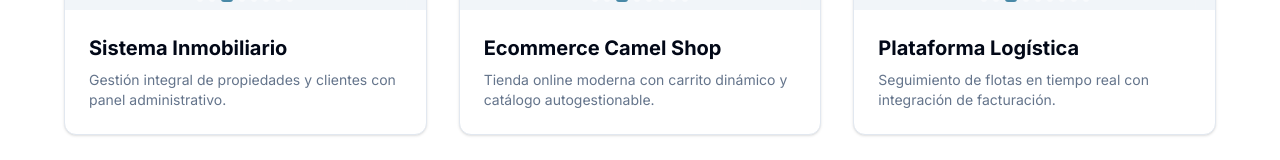
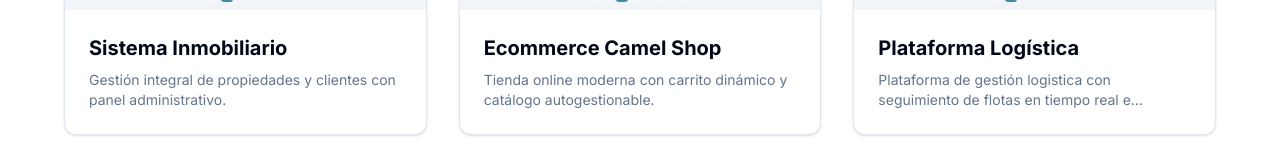
Before and after one commit to GB-Soluciones-Digitales/GB-Soluciones-Digitales-Landing-Page, a React (Vite) app: page / in a window 1280 px wide. Shown: the part 2879-3039 px from the top of the page. Built offline with nearby package versions, Linux system fonts and the light colour scheme.

Commit message:
fix: Correcion de la descripcion de los proyecto

```diff
--- a/src/components/Projects.jsx
+++ b/src/components/Projects.jsx
@@ -18,7 +18,7 @@
     {
         id: 3,
         title: "Plataforma Logística",
-        description: "Seguimiento de flotas en tiempo real con integración de facturación.",
+        description: "Plataforma de gestión logistica con seguimiento de flotas en tiempo real e integración con ARCA para facturación.",
         images: ["/logistica/1.png", "/logistica/2.png", "/logistica/Dashboard.jpeg", "/logistica/GestionV.jpeg", "/logistica/ViajesModal.jpg", "/logistica/Reportes.jpg", "/logistica/Seguimiento.jpeg", "/logistica/Facturacion.jpeg", "/logistica/Finanzas.jpeg"],
     }
 ];
```
